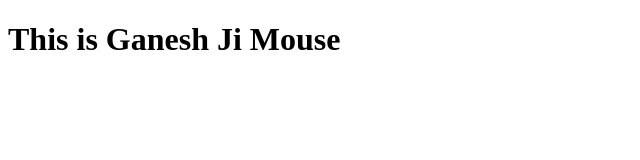
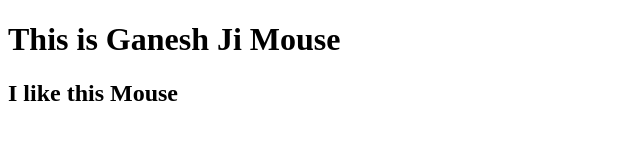
Before and after one commit to kindlespark/abhigh-website-repo, a plain HTML site: page public_html/ganesh/mouse.html in a window 1280 px wide. Shown: the whole page, without its empty margins (0-640 px from the left). Drawn offline with Linux system fonts and the light colour scheme.

Commit message:
Created second draft of mouse

```diff
--- a/public_html/ganesh/mouse.html
+++ b/public_html/ganesh/mouse.html
@@ -8,5 +8,6 @@
   </head>
   <body>
     <h1>This is Ganesh Ji Mouse</h1>
+    <h2>I like this Mouse</h2>
   </body>
 </html>
```
